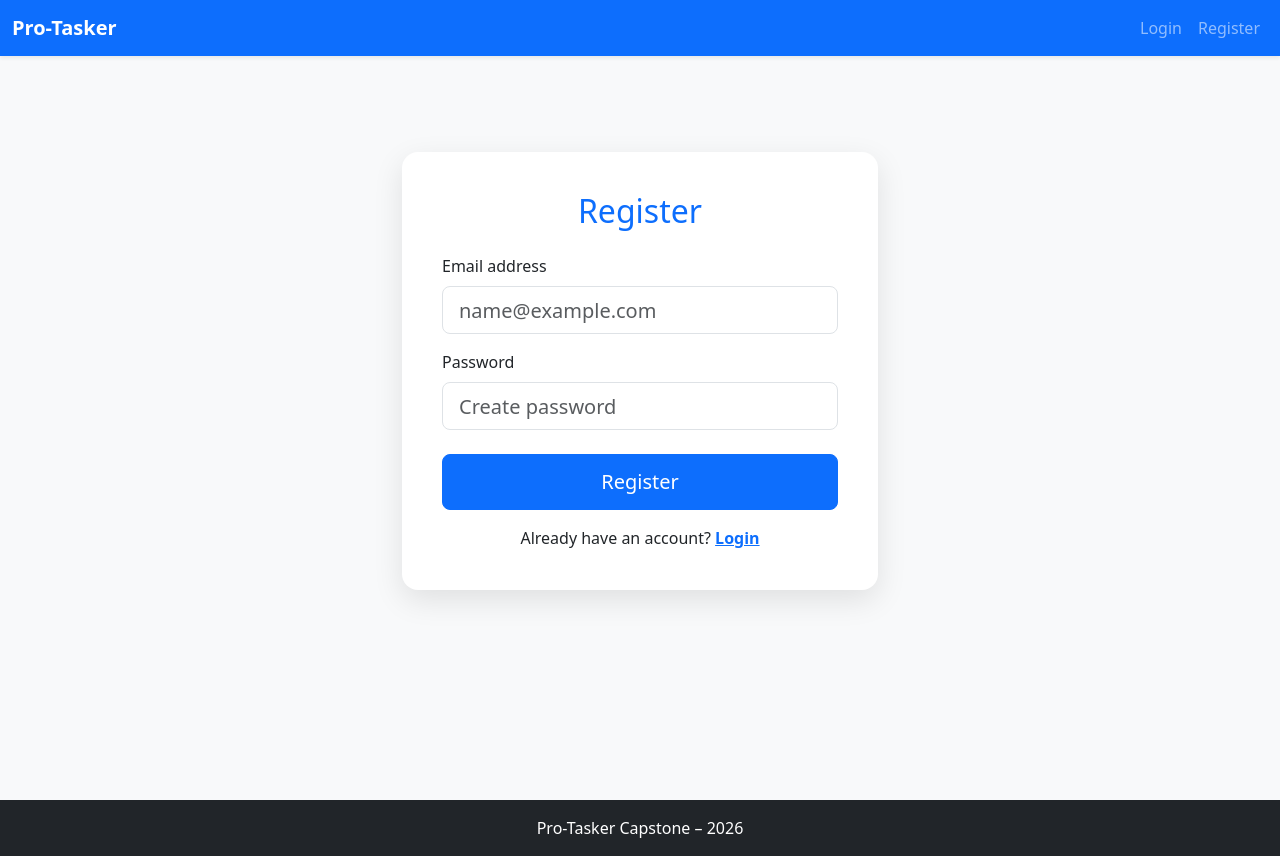
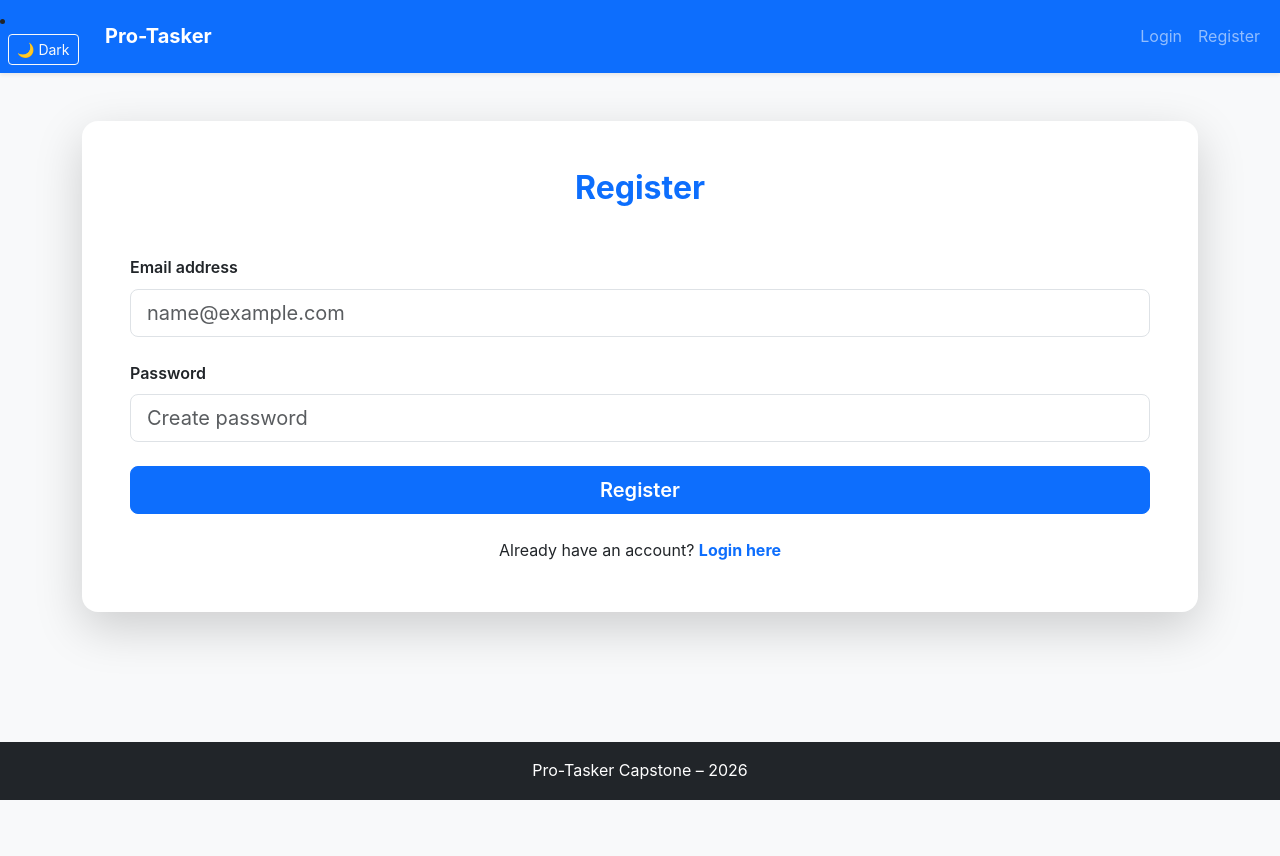
Before and after one commit to gollamudisindhura1/capstone-frontend, a React (Vite) app: page /register in a window 1280 px wide. After the commit the page ends 800 px from the top, so only its background shows below. Built offline with nearby package versions, Linux system fonts and the light colour scheme.

Commit message:
working on the styling

```diff
--- /dev/null
+++ b/src/App.css
@@ -0,0 +1,75 @@
+.auth-wrapper {
+  min-height: calc(100vh - 140px);
+  display: flex;
+  align-items: center;
+  justify-content: center;
+  padding: 2rem 1rem;
+}
+
+.auth-card {
+  width: 100%;
+  max-width: 480px;
+  border-radius: 1.25rem;
+  overflow: hidden;
+  box-shadow: var(--shadow);
+  border: 1px solid var(--border);
+}
+
+.auth-card .card-body {
+  padding: 3rem 2.5rem;
+}
+
+.auth-card h2 {
+  font-weight: 700;
+  color: var(--primary);
+  margin-bottom: 2rem;
+}
+
+/* Navbar */
+.navbar {
+  background: var(--primary) !important;
+  box-shadow: 0 2px 10px rgba(0, 0, 0, 0.15);
+}
+
+.nav-link {
+  color: white !important;
+}
+
+.nav-link:hover,
+.nav-link.active {
+  color: #ffffffcc !important;
+}
+
+/* Cards hover effect */
+.card:hover {
+  transform: translateY(-6px);
+  box-shadow: 0 15px 35px rgba(0, 0, 0, 0.2);
+}
+
+/* Modals */
+.modal-content {
+  background: var(--bg-card);
+  color: var(--text-primary);
+  border-radius: 1.25rem;
+  border: none;
+}
+
+/* Footer */
+footer {
+  background: rgba(15, 23, 42, 0.95);
+  color: #94a3b8;
+  padding: 2rem 0;
+  margin-top: auto;
+  text-align: center;
+}
+
+/* Task & project card enhancements */
+.card-title {
+  color: var(--text-primary);
+  font-weight: 600;
+}
+
+.badge {
+  font-weight: 500;
+  padding: 0.5em 1em;
+}
--- a/src/App.jsx
+++ b/src/App.jsx
@@ -1,4 +1,5 @@
 import { BrowserRouter as Router, Routes, Route, Navigate } from 'react-router-dom';
+import { useEffect, useState} from 'react';
 import Login from './pages/Login';
 import Register from './pages/Register';
 import Dashboard from './pages/Dashboard';
@@ -7,12 +8,28 @@ import ProjectDetail from './pages/ProjectDetail';
 
 function App() {
   const token = localStorage.getItem('token');
+  const [theme, setTheme] = useState(() => {
+  const saved = localStorage.getItem('theme');
+  return saved || (window.matchMedia('(prefers-color-scheme: dark)').matches ? 'dark' : 'light');
+});
+useEffect(() => {
+  document.documentElement.setAttribute('data-theme', theme);
+  localStorage.setItem('theme', theme);
+}, [theme]);
 
   return (
     <Router>
       <div className="d-flex flex-column min-vh-100 bg-light">
         {/* Navbar - visible on all pages */}
         <nav className="navbar navbar-expand-lg navbar-dark bg-primary shadow-sm">
+        <li className="nav-item">
+  <button
+    className="btn btn-outline-light btn-sm ms-2"
+    onClick={() => setTheme(theme === 'light' ? 'dark' : 'light')}
+  >
+    {theme === 'light' ? '🌙 Dark' : '☀️ Light'}
+  </button>
+</li>
           <div className="container-fluid">
             <a className="navbar-brand fw-bold" href="/">Pro-Tasker</a>
             <button className="navbar-toggler" type="button" data-bs-toggle="collapse" data-bs-target="#navbarNav">
--- a/src/index.css
+++ b/src/index.css
@@ -1,50 +1,70 @@
-/* Center and widen login/register cards on all screen sizes */
-.row.justify-content-center.mt-5 {
-  min-height: calc(100vh - 200px); /* make sure it fills most of the viewport */
+* {
+  margin: 0;
+  padding: 0;
+  box-sizing: border-box;
 }
 
-.row.justify-content-center.mt-5 .col-md-6.col-lg-5,
-.row.justify-content-center.mt-5 .col-12.col-sm-10.col-md-8.col-lg-6.col-xl-5 {
-  width: 100%;
-  max-width: 500px; /* wider card on large screens */
-  margin-left: auto;
-  margin-right: auto;
+body {
+  font-family: 'Inter', system-ui, sans-serif;
+  line-height: 1.6;
+  transition: background-color 0.3s ease, color 0.3s ease;
 }
 
-/* Fix vertical text bug if any (likely from duplicate label or CSS) */
-.form-label:not(:first-child) {
-  display: none; /* hide any duplicate labels - remove if not needed */
+/* Light mode (default) */
+:root {
+  --bg-body: #f8f9fa;
+  --bg-card: #ffffff;
+  --text-primary: #212529;
+  --text-secondary: #6c757d;
+  --border: #dee2e6;
+  --shadow: 0 10px 30px rgba(0, 0, 0, 0.08);
+  --primary: #0d6efd;
+  --primary-hover: #0b5ed7;
+  --success: #198754;
+  --danger: #dc3545;
+  --warning: #ffc107;
+  --info: #0dcaf0;
 }
 
-/* Improve card & form look */
-.card {
-  border-radius: 1rem;
-  border: none;
-  box-shadow: 0 10px 30px rgba(0, 0, 0, 0.1) !important;
+/* Dark mode */
+[data-theme="dark"] {
+  --bg-body: #0f0f1a;
+  --bg-card: #1e1e1e;
+  --text-primary: #e0e0ff;
+  --text-secondary: #a0a0c0;
+  --border: #333355;
+  --shadow: 0 10px 30px rgba(0, 0, 0, 0.6);
+  --primary: #6366f1;
+  --primary-hover: #4f46e5;
+  --success: #10b981;
+  --danger: #ef4444;
+  --warning: #f59e0b;
+  --info: #3b82f6;
 }
 
-.card-body {
-  padding: 2.5rem !important;
+/* Apply variables globally */
+body {
+  background-color: var(--bg-body);
+  color: var(--text-primary);
 }
 
-.form-control-lg {
-  height: calc(1.5em + 1rem + 2px);
-  padding: 0.5rem 1rem;
-  font-size: 1.25rem;
-  border-radius: 0.5rem;
+.card {
+  background-color: var(--bg-card);
+  border-color: var(--border);
+  box-shadow: var(--shadow);
 }
 
-.btn-lg {
-  padding: 0.75rem 1.5rem;
-  font-size: 1.25rem;
-  border-radius: 0.5rem;
+.form-control {
+  background-color: var(--bg-card);
+  color: var(--text-primary);
+  border-color: var(--border);
 }
 
-/* Make sure modal is centered & scrollable */
-.modal-dialog {
-  max-width: 500px;
+.btn-primary {
+  background-color: var(--primary);
+  border-color: var(--primary);
 }
 
-.modal-content {
-  border-radius: 1rem;
+.btn-primary:hover {
+  background-color: var(--primary-hover);
 }
--- a/src/pages/Register.jsx
+++ b/src/pages/Register.jsx
@@ -42,24 +42,29 @@ function Register() {
   };
 
   return (
-    <div className="row justify-content-center mt-5">
-      <div className="col-md-6 col-lg-5">
-        <div className="card shadow border-0">
-          <div className="card-body p-5">
-            <h2 className="text-center mb-4 text-primary">Register</h2>
+    <div className="auth-wrapper">
+
+      <div className="auth-card card shadow-lg border-0 rounded-4">
+        <div className="card-body p-5 p-md-5">
+
+          <h2 className="text-center mb-5 fw-bold" style={{ color: 'var(--primary)' }}>
+            Register
+          </h2>
 
           {error && (
-              <div className="alert alert-danger" role="alert">
+            <div className="alert alert-danger alert-dismissible fade show mb-4" role="alert">
               {error}
+
+              <button type="button" className="btn-close" onClick={() => setError('')}></button>
             </div>
           )}
 
           <form onSubmit={handleSubmit}>
-              <div className="mb-3">
-                <label htmlFor="email" className="form-label">Email address</label>
+            <div className="mb-4">
+              <label htmlFor="email" className="form-label fw-semibold">Email address</label>
               <input
                 type="email"
-                  className="form-control form-control-lg"
+                className="form-control form-control-lg rounded-3"
                 id="email"
                 placeholder="name@example.com"
                 value={email}
@@ -69,10 +74,10 @@ function Register() {
             </div>
 
             <div className="mb-4">
-                <label htmlFor="password" className="form-label">Password</label>
+              <label htmlFor="password" className="form-label fw-semibold">Password</label>
               <input
                 type="password"
-                  className="form-control form-control-lg"
+                className="form-control form-control-lg rounded-3"
                 id="password"
                 placeholder="Create password"
                 value={password}
@@ -81,19 +86,23 @@ function Register() {
               />
             </div>
 
+
             <button
               type="submit"
-                className="btn btn-primary btn-lg w-100"
+              className="btn btn-primary btn-lg w-100 rounded-3 fw-semibold"
               disabled={loading}
             >
               {loading ? 'Creating account...' : 'Register'}
             </button>
           </form>
 
-            <p className="text-center mt-3 mb-0">
-              Already have an account? <a href="/login" className="text-primary fw-bold">Login</a>
+
+          <p className="text-center mt-4 mb-0">
+            Already have an account?{' '}
+            <a href="/login" className="text-primary fw-bold text-decoration-none">
+              Login here
+            </a>
           </p>
-          </div>
         </div>
       </div>
     </div>
```
Lines whose indentation alone changed are shown as unchanged.
